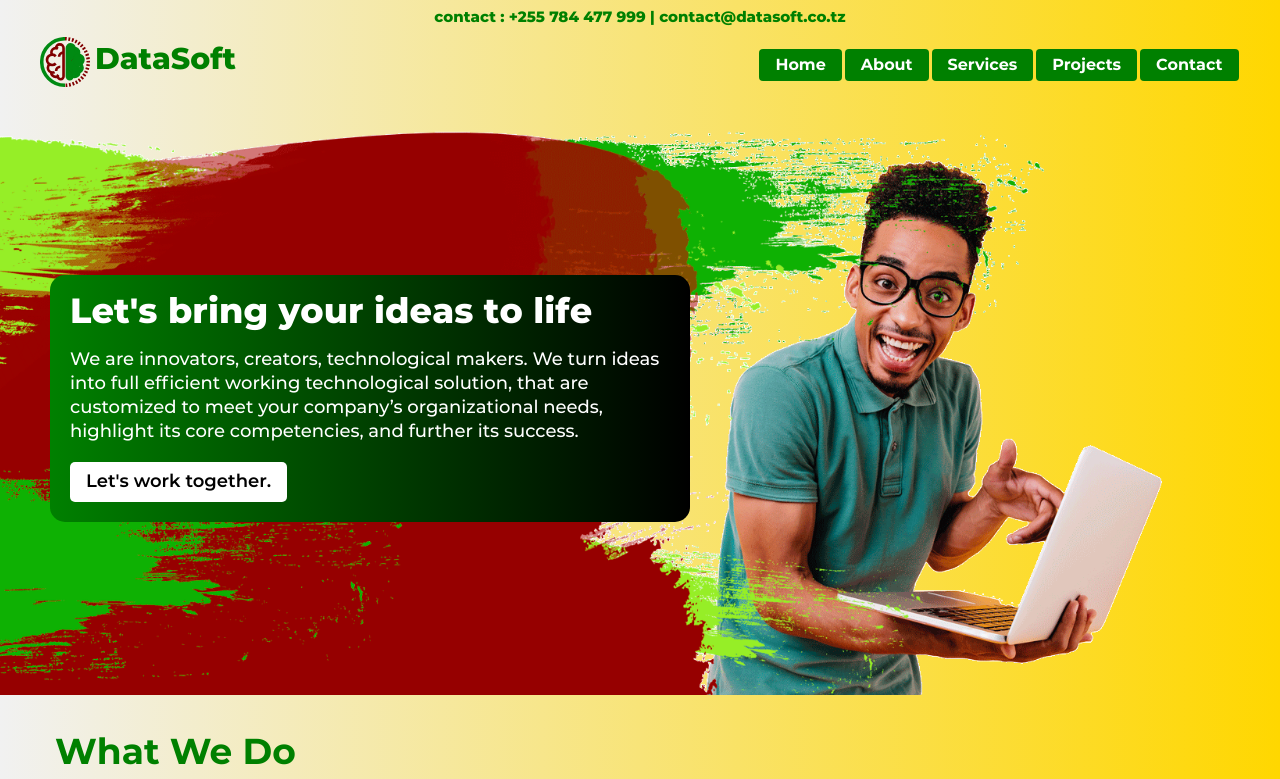
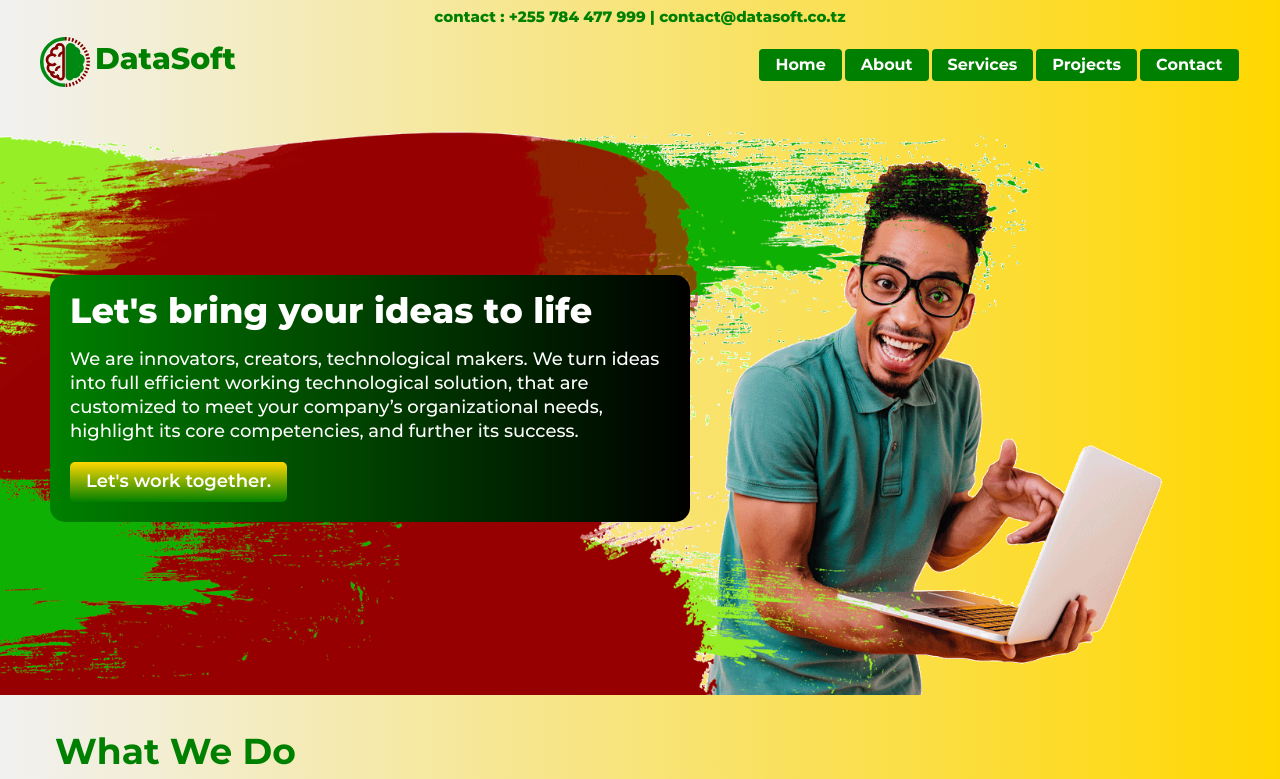
Before and after one commit to LucasJohnNyamhanga/datasoft, a Next.js app: page / in a window 1280 px wide. Shown: the top 779 px of the page. Built offline with nearby package versions, Linux system fonts and the light colour scheme.

Commit message:
Update hero.module.scss

```diff
--- a/app/styles/hero.module.scss
+++ b/app/styles/hero.module.scss
@@ -72,7 +72,9 @@
       text-decoration: none;
       transition: all 0.35s;
       box-sizing: border-box;
-      background-color: $white;
+      background: $green;
+      background: linear-gradient(0deg, $green 0%, $gold 100%);
+      color: #fff;
       font-weight: 600;
     }
 
@@ -82,7 +84,7 @@
       $btn-hover-color: $black;
       position: relative;
       border-color: $btn-color;
-      color: $black;
+      color: $white;
       transition-delay: 0.3s;
       overflow: hidden;
       &:hover {
@@ -104,7 +106,7 @@
         left: 0;
         opacity: 0;
         content: attr(data-hover);
-        color: $btn-color;
+        color: $white;
         text-align: center;
         transform: translateX(-60%);
         transition: all 0.4s;
@@ -588,7 +590,9 @@
       text-decoration: none;
       transition: all 0.35s;
       box-sizing: border-box;
-      background-color: $white;
+      background: $green;
+      background: linear-gradient(0deg, $ugoro 0%, $gold 100%);
+      color: #fff;
     }
 
     .buttonStyle {
@@ -596,7 +600,7 @@
       $btn-hover-color: $black;
       position: relative;
       border-color: $btn-color;
-      color: $black;
+      color: $white;
       transition-delay: 0.3s;
       overflow: hidden;
       font-weight: 600 !important;
@@ -619,7 +623,7 @@
         left: 0;
         opacity: 0;
         content: attr(data-hover);
-        color: $btn-color;
+        color: $white;
         text-align: center;
         transform: translateX(-60%);
         transition: all 0.4s;
@@ -686,3 +690,5 @@
     width: 0%;
   }
 }
+
+//button
```
